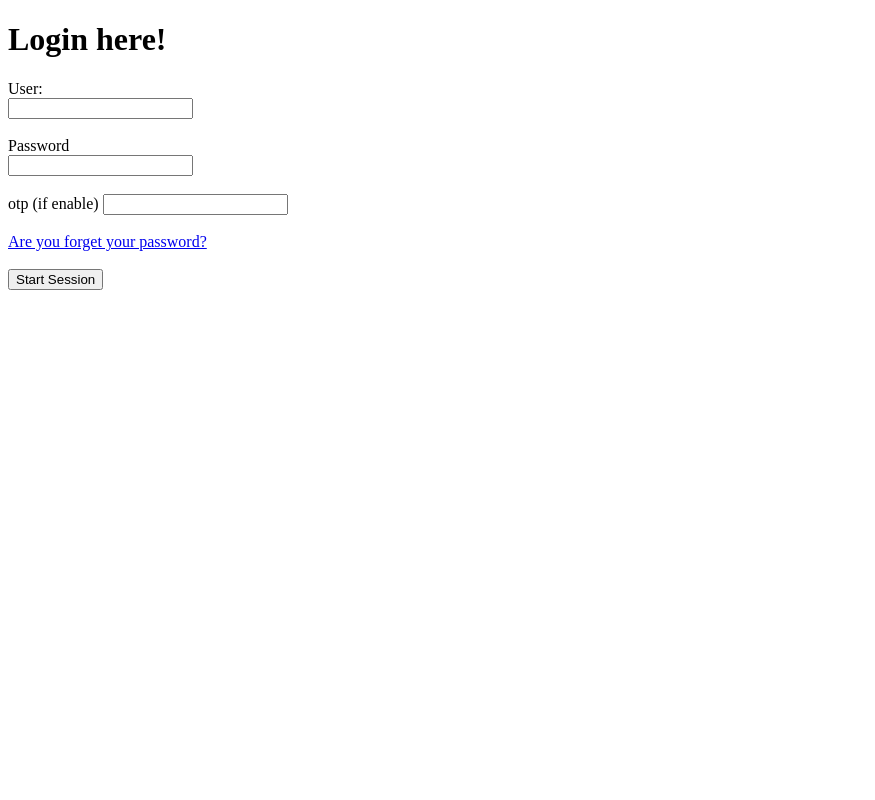
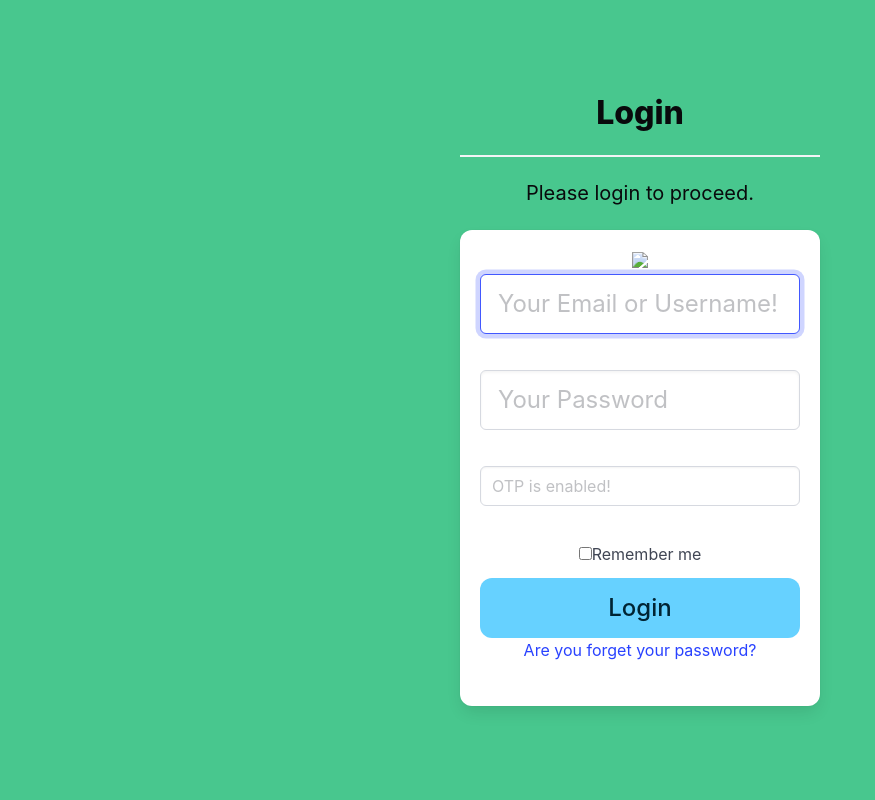
Before and after one commit to Tysaic/cvostriker, a Flask app: page /login in a window 1280 px wide. Shown: the whole page, without its empty margins (0-875 px from the left). Run offline with Flask 3, Linux system fonts and the light colour scheme; some libraries are stand-ins or nearby versions.

Commit message:
Setting up login page with their base

```diff
--- /dev/null
+++ b/static/css/style.css
@@ -0,0 +1,3 @@
+.menu-list li a{
+    border-radius: 0 !important;
+}
--- a/templates/login/login.html
+++ b/templates/login/login.html
@@ -1,28 +1,51 @@
-<!DOCTYPE html>
-<html lang="en">
-<head>
-    <meta charset="UTF-8">
-    <meta name="viewport" content="width=device-width, initial-scale=1.0">
+{% extends 'login/main.html' %}
+
+{% block title %}
     <title>Login Page</title>
-</head>
-<body>
-    {% if message %}
-        <p>{{message}}</p>
-    {% endif %}
-    <form action="/login" method="POST">
-        <input type="hidden" value="{{ csrf_token() }}" name="csrf_token">
-        <h1>Login here!</h1>
-        <label for="username">User:</label><br>
-        <input type="text" id="username" name="username" required><br><br>
+{% endblock title %}
 
-        <label for="password">Password</label><br>
-        <input type="password" id="password" name="password" required><br><br>
-        <label for="otp">otp (if enable)</label>
-        <input type="text" id="otp" name="otp"> <br><br>
-        <a href="{{url_for('reset_password')}}">Are you forget your password?</a><br><br>
-        <input type="submit" value="Start Session">
+{% block content %}
+    <section class="hero is-success is-fullheight">
+        <div class="hero-body">
+            <div class="container has-text-centered">
+                <div class="column is-4 is-offset-4">
+                    {% if message %}
+                        <p>{{message}}</p>
+                    {% endif %}
+                    <h3 class="title has-text-black">Login</h3>
+                    <hr class="login-hr">
+                    <p class="subtitle has-text-black">Please login to proceed.</p>
+                    <div class="box">
+                        <figure class="avatar">
+                            <img src="https://via.placeholder.com/150">
+                        </figure>
+                        <form action="/login" method="POST">
+                            <div class="field">
+                                <div class="control">
+                                    <input class="input is-large" placeholder="Your Email or Username!" autofocus="" type="text" id="username" name="username" required><br><br>
+                                </div>
+                            </div>
 
-    </form>
+                            <div class="field">
+                                <div class="control">
+                                    <input class="input is-large" placeholder="Your Password" type="password" id="password" name="password" required><br><br>
+                                </div>
+                            </div>
+                            <div class="field">
+                                <div class="control">
+                                    <input class="input" placeholder="OTP is enabled!" type="text" id="otp" name="otp"> <br><br>
+                                </div>
+                            </div>
+                            <div class="field">
+                                <label class="checkbox"><input type="checkbox">Remember me</label>
+                            </div>
+                            <button class="button is-block is-info is-large is-fullwidth" type="submit">Login <i class="fa fa-sign-in" aria-hidden="true"></i></button>
+                            <p class="has-text-grey"><a href="{{url_for('reset_password')}}">Are you forget your password?</a><br><br></p>
+                        </form>
+                    </div>
 
-</body>
-</html>
+                </div>
+            </div>
+        </div>
+    </section>
+{% endblock %}
--- /dev/null
+++ b/templates/login/main.html
@@ -0,0 +1,16 @@
+<!DOCTYPE html>
+<html lang="en">
+<head>
+    <meta charset="UTF-8">
+    <meta name="viewport" content="width=device-width, initial-scale=1.0">
+    {% block title %}
+    {% endblock title %}
+    <title>Login Page</title>
+    <link rel="stylesheet" href="{{ url_for('static', filename='css/bulma.min.css') }}">
+    <link rel="stylesheet" href="{{ url_for('static', filename='css/style.css') }}">
+</head>
+<body>
+    {% block content%}
+    {% endblock %}
+</body>
+</html>
--- a/templates/login/recovery_password.html
+++ b/templates/login/recovery_password.html
@@ -4,6 +4,8 @@
     <meta charset="UTF-8">
     <meta name="viewport" content="width=device-width, initial-scale=1.0">
     <title>Recovery Password</title>
+    <link rel="stylesheet" href="{{ url_for('static', filename='css/bulma.min.css') }}">
+    <link rel="stylesheet" href="{{ url_for('static', filename='css/style.css') }}">
 </head>
 <body>
     <form action="{{ url_for('recovery_password', token=token) }}" method="POST">
--- a/templates/login/reset_password.html
+++ b/templates/login/reset_password.html
@@ -4,6 +4,8 @@
     <meta charset="UTF-8">
     <meta name="viewport" content="width=device-width, initial-scale=1.0">
     <title>Reset Password</title>
+    <link rel="stylesheet" href="{{ url_for('static', filename='css/bulma.min.css') }}">
+    <link rel="stylesheet" href="{{ url_for('static', filename='css/style.css') }}">
 </head>
 <body>
     <h1>Reset Password</h1>
```
Also changed, not shown: templates/base.html (+46 -23 lines).
